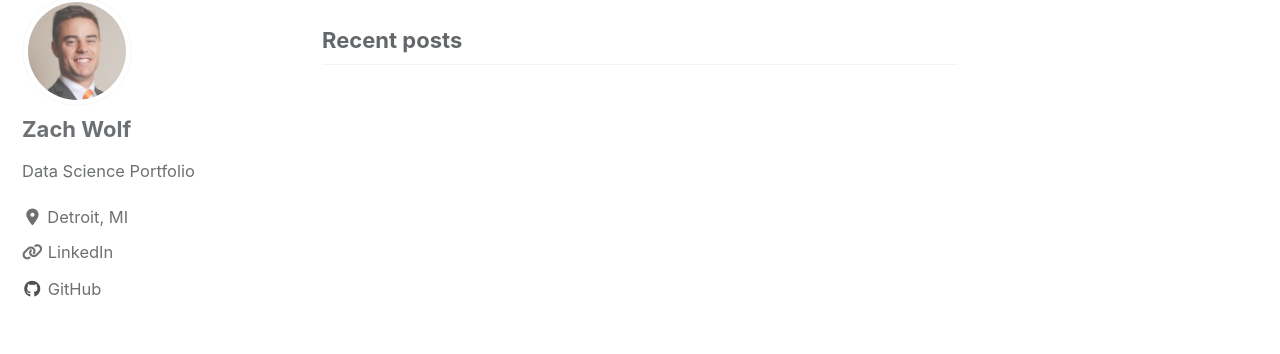
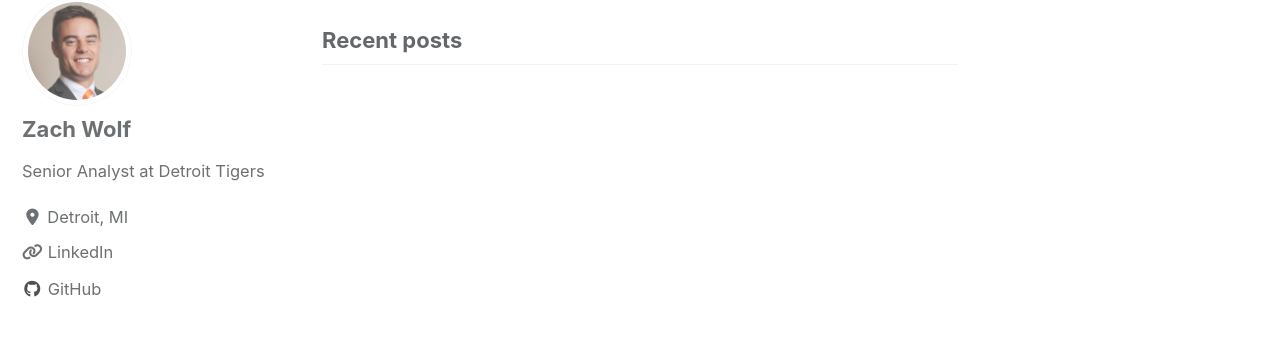
Before and after one commit to zach-wolf/zach-wolf.github.io, a Jekyll site: the page built from index.html, in a window 1280 px wide. Shown: the part 115-469 px from the top of the page. Built offline with Jekyll 4.4.1, drawn with Linux system fonts in a browser that asks for light colours; cached includes are drawn as plain includes; nearby versions of some CDN libraries; the list of posts is cut into pages by our own code.

Commit message:
bio change

```diff
--- a/_config.yml
+++ b/_config.yml
@@ -20,7 +20,7 @@ title                    : "Home"
 title_separator          : "-"
 subtitle                 : # site tagline that appears below site title in masthead
 name                     : "Zach Wolf"
-description              : "Senior Analyst at Detroit Tigers"
+description              : "Data Science Portfolio"
 url                      : # the base hostname & protocol for your site e.g. "https://mmistakes.github.io"
 baseurl                  : # the subpath of your site, e.g. "/blog"
 repository               : # GitHub username/repo-name e.g. "mmistakes/minimal-mistakes"
@@ -95,7 +95,7 @@ analytics:
 author:
   name             : "Zach Wolf"
   avatar           : "/images/headshot.jpeg"
-  bio              : "Data Science Portfolio"
+  bio              : "Senior Analyst at Detroit Tigers"
   location         : "Detroit, MI"
   email            :
   links:
```
